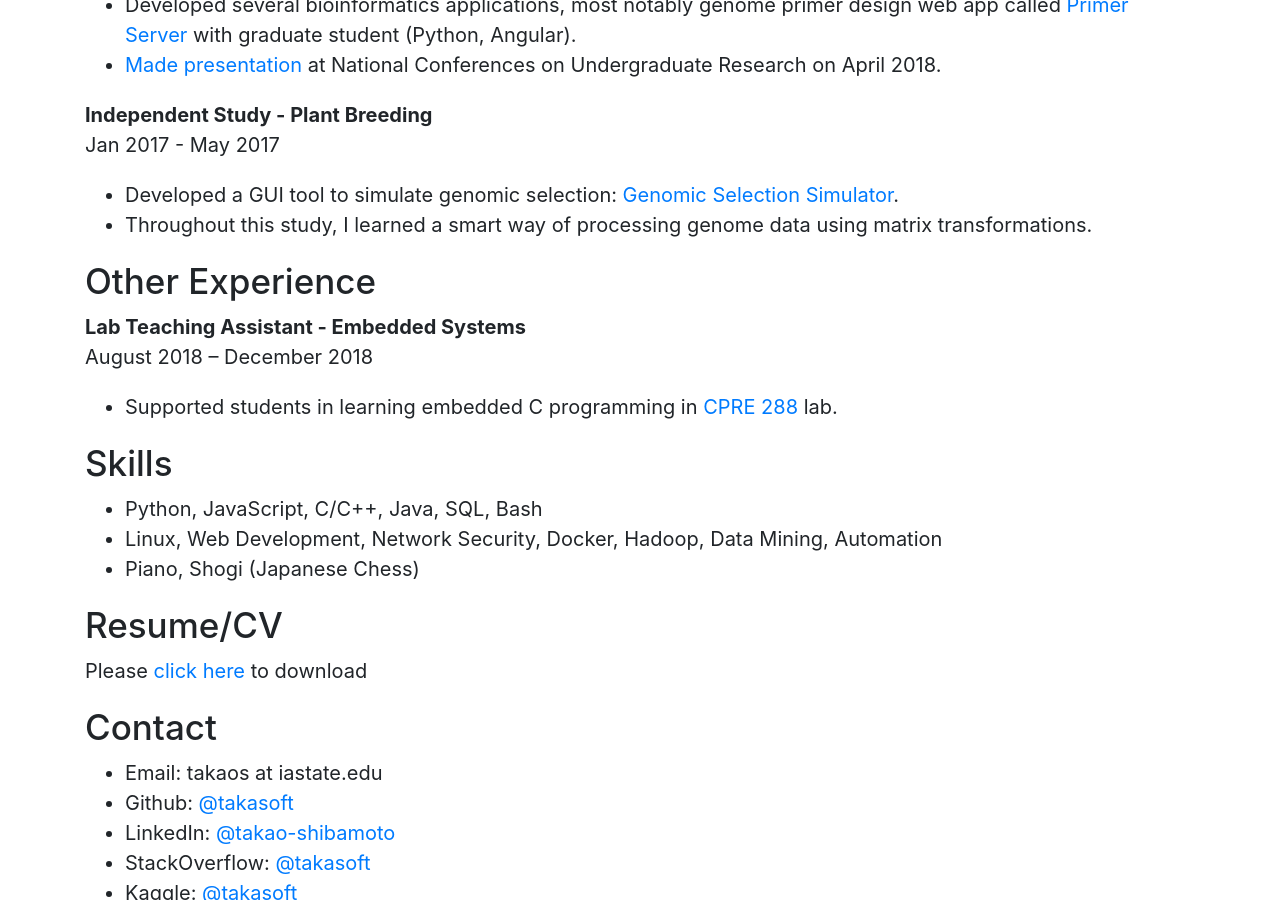
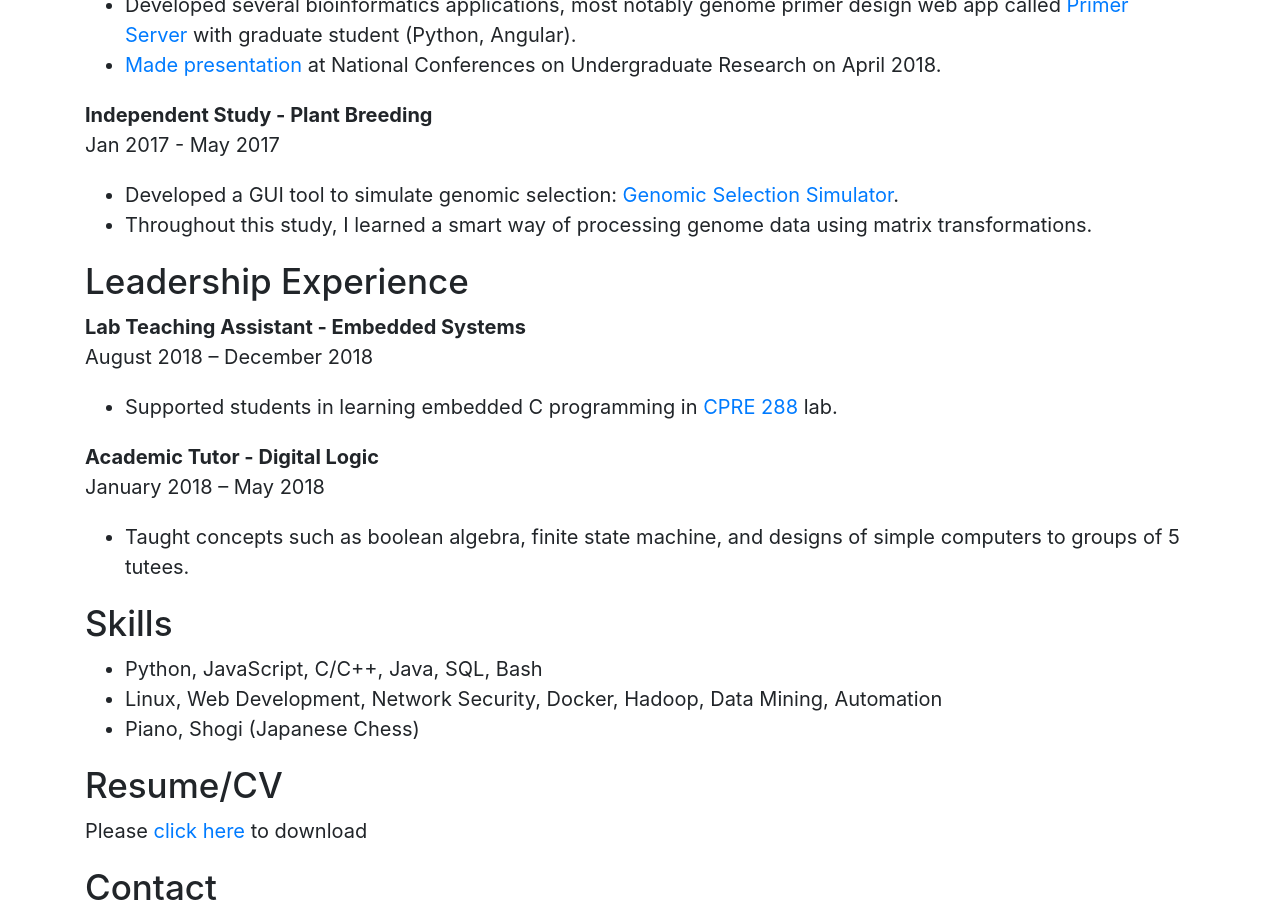
Before and after one commit to takasoft/takasoft.github.io, a Jekyll site: the page built from about.md, in a window 1280 px wide and 900 px high, scrolled down 804 px. Built offline with Jekyll 4.4.1, drawn with Linux system fonts in a browser that asks for light colours.

Commit message:
Update about.md

```diff
--- a/about.md
+++ b/about.md
@@ -34,12 +34,17 @@ Jan 2017 - May 2017
 - Developed a GUI tool to simulate genomic selection: [Genomic Selection Simulator](https://github.com/takasoft/GenomicSelectionSimulator).
 - Throughout this study, I learned a smart way of processing genome data using matrix transformations.
 
-### Other Experience
+### Leadership Experience
 
 **Lab Teaching Assistant - Embedded Systems**<br>
 August 2018 – December 2018
 
 - Supported students in learning embedded C programming in [CPRE 288](http://class.ece.iastate.edu/cpre288/) lab.
+
+**Academic Tutor - Digital Logic**<br>
+January 2018 – May 2018
+
+-  Taught concepts such as boolean algebra, finite state machine, and designs of simple computers to groups of 5 tutees.
 
 ### Skills
 
```
